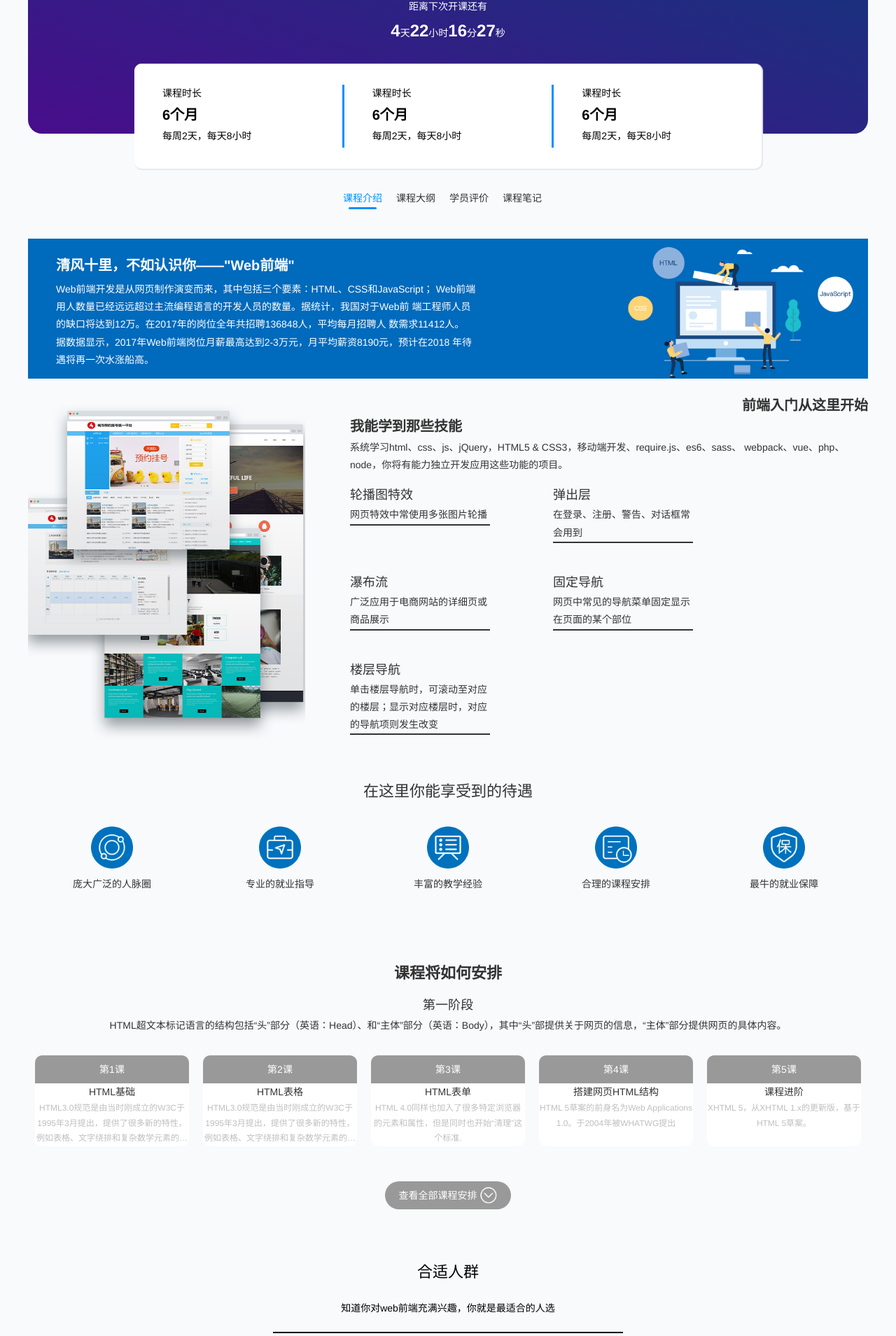
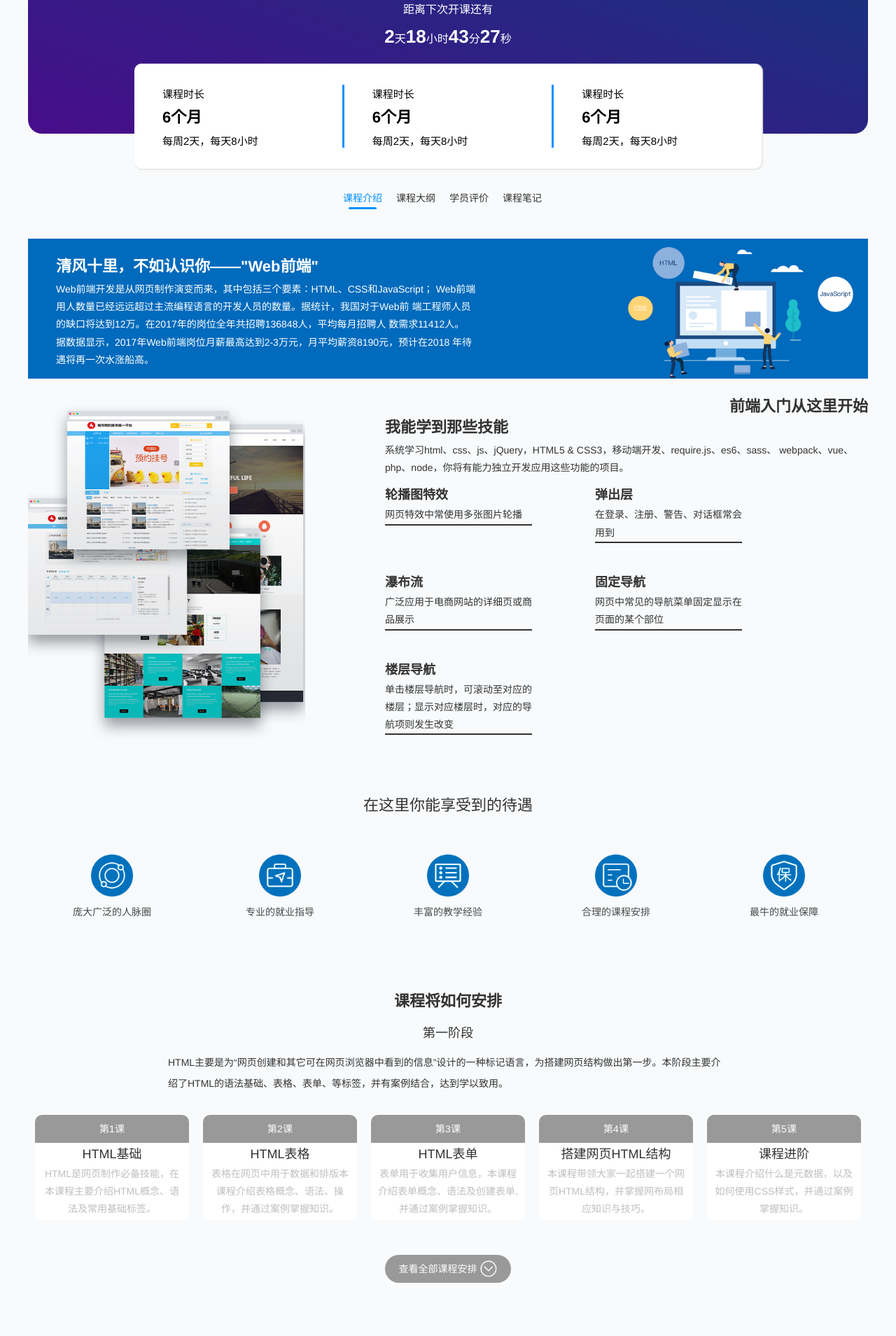
Before and after one commit to fengchuanyu/weichuang, a Vue app in the folder indexapp/: page /classdetail in a window 1280 px wide. Shown: the part 299-2208 px from the top of the page at 70% size. Built offline with nearby package versions, Linux system fonts and the light colour scheme; a small style sheet from the web is missing.

Commit message:
classdetail

```diff
--- a/indexapp/src/views/class/ClassDetail.vue
+++ b/indexapp/src/views/class/ClassDetail.vue
@@ -107,10 +107,10 @@
       <div class="lesson-content" v-for="(item,index) in planList" :key="index+'pl'"  v-show="item.isShow">
         <h4>{{item.title}}</h4>
         <p>{{item.info}}</p>
-        <div class="plan-items" >
+        <div class="plan-items">
           <div  v-for="(items,cindex) in item.class" :key="cindex+'classl'">
             <div>{{items.classTitle}}</div>
-            <h5>{{items.introTitle}}</h5>
+            <h4>{{items.introTitle}}</h4>
             <p>{{items.introContent}}</p>
           </div>
         </div>
@@ -213,29 +213,29 @@
                 planList:[
                     {
                         title:'第一阶段',
-                        info:'HTML超文本标记语言的结构包括“头”部分（英语：Head）、和“主体”部分（英语：Body），其中“头”部提供关于网页的信息，“主体”部分提供网页的具体内容。',
+                        info:'HTML主要是为“网页创建和其它可在网页浏览器中看到的信息”设计的一种标记语言，为搭建网页结构做出第一步。本阶段主要介绍了HTML的语法基础、表格、表单、等标签，并有案例结合，达到学以致用。',
                         class:[
                             {
                                 classTitle:'第1课',
                                 introTitle:'HTML基础',
-                                introContent:'HTML3.0规范是由当时刚成立的W3C于1995年3月提出，提供了很多新的特性，例如表格、文字绕排和复杂数学元素的显示。',
+                                introContent:'HTML是网页制作必备技能，在本课程主要介绍HTML概念、语法及常用基础标签。',
 
                             },{
                                 classTitle:'第2课',
                                 introTitle:'HTML表格',
-                                introContent:'HTML3.0规范是由当时刚成立的W3C于1995年3月提出，提供了很多新的特性，例如表格、文字绕排和复杂数学元素的显示。',
+                                introContent:'表格在网页中用于数据和排版本课程介绍表格概念、语法、操作，并通过案例掌握知识。',
                             },{
                                 classTitle:'第3课',
                                 introTitle:'HTML表单',
-                                introContent:'HTML 4.0同样也加入了很多特定浏览器的元素和属性，但是同时也开始“清理”这个标准.',
+                                introContent:'表单用于收集用户信息，本课程介绍表单概念、语法及创建表单,并通过案例掌握知识。',
                             },{
                                 classTitle: '第4课',
                                 introTitle: '搭建网页HTML结构',
-                                introContent: 'HTML 5草案的前身名为Web Applications 1.0。于2004年被WHATWG提出',
+                                introContent: '本课程带领大家一起搭建一个网页HTML结构，并掌握网布局相应知识与技巧。',
                             },{
                                 classTitle:'第5课',
                                 introTitle:'课程进阶',
-                                introContent:'XHTML 5，从XHTML 1.x的更新版，基于HTML 5草案。',
+                                introContent:'本课程介绍什么是元数据，以及如何使用CSS样式，并通过案例掌握知识。',
                             },
                         ],
                         isShow:true,
@@ -275,7 +275,7 @@
                             {
                                 classTitle:'第1课',
                                 introTitle:'JS基础',
-                                introContent:'HTML没有1.0版本是因为当时有很多不同的版本。有些人认为蒂姆·伯纳斯-李的版本应该算初版，这个版本没有IMG元素。当时被称为HTML+的后续版的开发工作于1993年开始，最初是被设计成为“HTML的一个超集”。',
+                                introContent:'素。当时被称为HTML+的后续版的开发工作于1993年开始，最初是被设计成为“HTML的一个超集”。',
                             },{
                                 classTitle:'第2课',
                                 introTitle:'JS',
@@ -288,7 +288,8 @@
                                 classTitle: '第4课',
                                 introTitle: 'JS',
                                 introContent: 'HTML 5草案的前身名为Web Applications 1.0。于2004年被WHATWG提出',
-                            },{
+                            },
+                            {
                                 classTitle:'第5课',
                                 introTitle:'课程进阶',
                                 introContent:'XHTML 5，从XHTML 1.x的更新版，基于HTML 5草案。',
@@ -308,7 +309,8 @@
                                 classTitle:'第2课',
                                 introTitle:'HTML表格',
                                 introContent:'HTML3.0规范是由当时刚成立的W3C于1995年3月提出，提供了很多新的特性，例如表格、文字绕排和复杂数学元素的显示。',
-                            },{
+                            },
+                            {
                                 classTitle:'第3课',
                                 introTitle:'HTML表单',
                                 introContent:'HTML 4.0同样也加入了很多特定浏览器的元素和属性，但是同时也开始“清理”这个标准.',
@@ -370,7 +372,7 @@
                         isShow:false,
                     },
                 ],
-                nextLesson:'2018/8/22 00:00:00',
+                nextLesson:'2018/8/19 20:27:00',
                 now:null,
                 end:null,
                 leftTime:null,
@@ -453,7 +455,7 @@
     padding-top:3%;
   }
   .count-down p,.back-info p{
-    font-size:14px;
+    font-size:16px;
   }
   .back-btns{
     padding-top: 5%;
@@ -471,7 +473,7 @@
     padding-top: 10px;
   }
   .count-down span{
-    font-size: 24px;
+    font-size: 26px;
     font-weight:bold;
   }
   .front{
@@ -491,12 +493,13 @@
     height:60%;
     margin-top: 30px;
     padding-left:40px;
+    font-size:15px;
   }
   .front div:last-child{
     border:none;
   }
   .front div p:nth-child(2){
-    font-size:20px;
+    font-size:22px;
     font-weight:bold;
   }
   .preLesson:hover,.lessonSechedule:hover{
@@ -538,7 +541,7 @@
     position: absolute;
     top:20px;
     left:40px;
-    font-size:20px;
+    font-size:22px;
     font-weight: bold;
   }
   .class-intro p{
@@ -562,7 +565,7 @@
     float: left;
   }
   .class-skill>p,.skill-intro p:first-child{
-    font-size: 20px;
+    font-size: 22px;
     font-weight:bold;
     color:#333;
   }
@@ -576,25 +579,28 @@
   }
   .skill-intro{
     position: absolute;
-    left:460px;
+    left:510px;
     top:30px;
   }
   .class-skill ul{
     position: absolute;
     width:600px;
     top:100px;
-    left:400px;
+    left:450px;
   }
   .class-skill-r ul li{
     height:100%;
-    width:200px;
+    width:210px;
     border-bottom:2px solid #333;
     margin:30px 30px 10px 60px;
     float: left;
   }
+  .class-skill-r ul li h4{
+    font-weight: bold;
+  }
   .treatment{
     color:#333;
-    margin-top:50px;
+    margin-top:70px;
     text-align: center;
   }
   .treatment-items{
@@ -612,10 +618,11 @@
     width:120px;
     background: #f8fafc;
     border-radius: 10px;
-    margin:10px;
+    margin:30px 10px 10px 10px;
   }
   .treatment-items p{
     margin-top: 10px;
+    color:#484949;
   }
 
   .lesson-plan{
@@ -630,14 +637,24 @@
     margin:10px;
     font-weight: bold;
   }
+  .lesson-plan p:nth-child(2){
+    margin: 10px auto;
+    width: 800px;
+    text-align: left;
+    line-height: 30px;
+  }
   .plan-items{
     display: flex;
     margin: 20px 0 40px 0;
   }
+  .plan-items p{
+    width:200px;
+    margin: 0 auto;
+  }
 
   .plan-items>div{
     width:120px;
-    height:130px;
+    height:150px;
     flex:1;
     background: #fff;
     margin:10px;
@@ -651,7 +668,7 @@
     border-radius: 10px 10px 0 0;
   }
   .plan-items>div p{
-    font-size: 12px;
+    font-size: 14px;
     display: -webkit-box;
     -webkit-box-orient: vertical;
     -webkit-line-clamp: 3;
@@ -683,6 +700,7 @@
   }
   .suitable p{
     margin:20px;
+    font-size: 15px;
   }
 
   .comments{
@@ -692,7 +710,6 @@
   .comments ul{
     display: flex;
     flex-wrap: wrap;
-    /*width:100%;*/
   }
 
   .comments li{
@@ -701,10 +718,11 @@
     padding: 50px;
     float: left;
     border-right:1px solid #000;
-    font-size: 12px;
+    font-size: 14px;
     color:#424242;
     text-align: center;
     margin-bottom: 20px;
+    margin-top: 20px;
   }
   .comments li:nth-child(3n){
     border:none;
```
